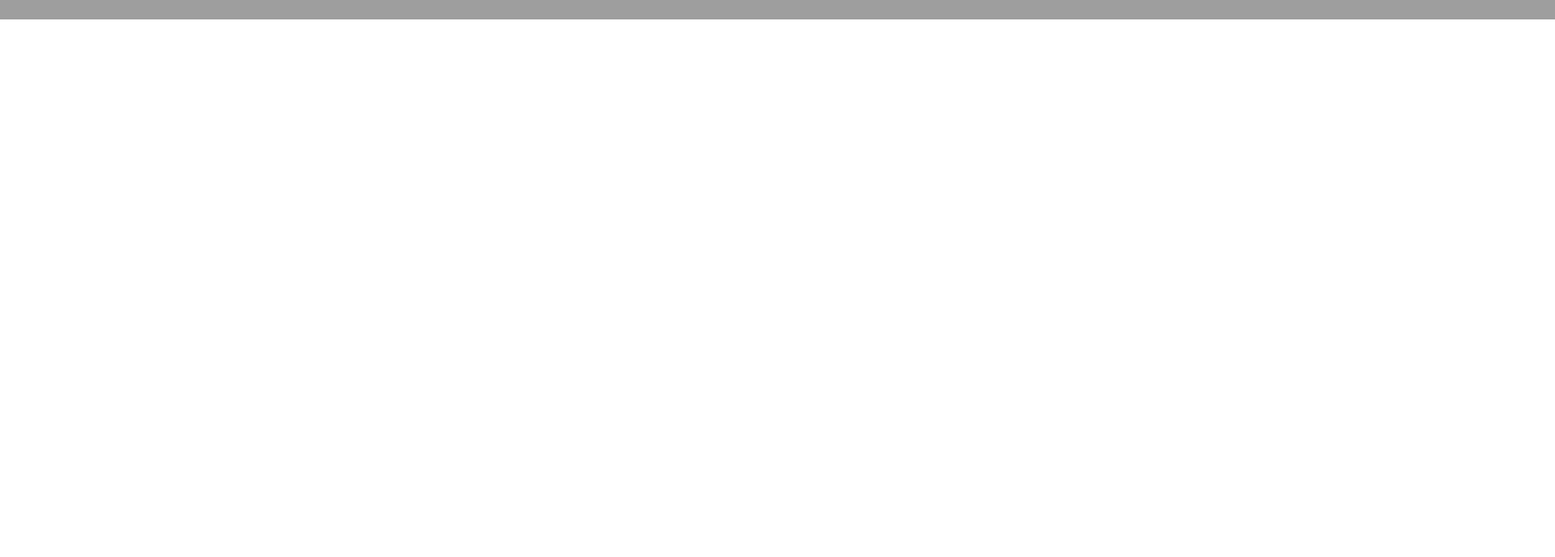
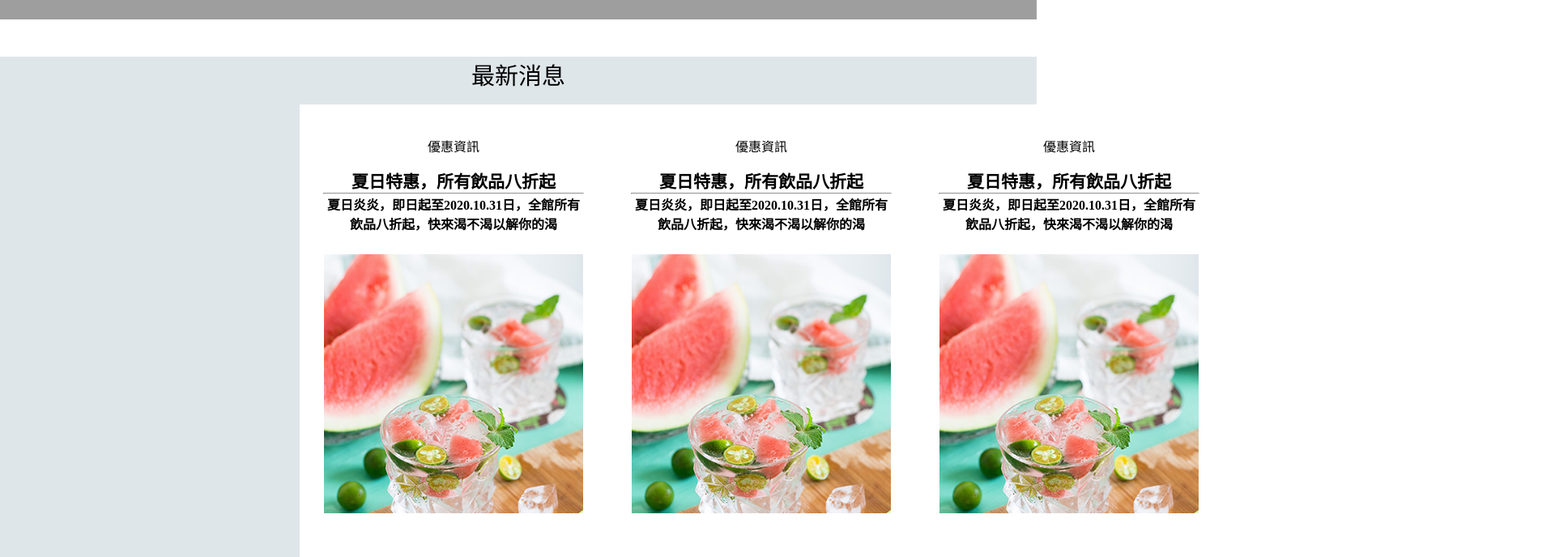
Before and after one commit to Barryweb/kebukeye, a plain HTML site: page index.html in a window 1280 px wide. Shown: the part 1776-2464 px from the top of the page at 81% size, 1920 px wide, since content can reach past the window. Before the commit the page ends 1800 px from the top, so only its background shows below. Drawn offline with Linux system fonts and the light colour scheme; grey boxes are pictures that could not be loaded.

Commit message:
新增news

```diff
--- a/index.html
+++ b/index.html
@@ -12,7 +12,7 @@
     <!-- nav -->
     <nav>
         <div id="logo">
-            <a href=""><img src="/img/7.png" alt=""></a>
+            <a href=""><img src="img/7.png"></a>
         </div>
         <div id="nav">
             <a href="#">最新消息</a>
@@ -26,6 +26,44 @@
     <div id="banner">
         <img src="./img/6.png">
     </div>
+    <div id="news">
+        <div class="title">
+            <p>最新消息</p>
+        </div>
+        <div class="img">
+            <div class="img1">
+                <div class="img-content">
+                    <p>優惠資訊</p>
+                    <h1>夏日特惠，所有飲品八折起</h1>
+                    <hr>
+                    <div class="detial">
+                        <h4>夏日炎炎，即日起至2020.10.31日，全館所有飲品八折起，快來渴不渴以解你的渴</h4>
+                    </div>
+                    <img src="/kebukeye/img/3.png">
+                </div>
+            </div>
+
+            <div class="img1">
+                <div class="img-content">
+                <p>優惠資訊</p>
+                <h1>夏日特惠，所有飲品八折起</h1>
+                <hr>
+                <h4>夏日炎炎，即日起至2020.10.31日，全館所有飲品八折起，快來渴不渴以解你的渴</h4>
+                <img src="/kebukeye/img/3.png">
+            </div>
+            </div>
+
+            <div class="img1">
+                <div class="img-content">
+                <p>優惠資訊</p>
+                <h1>夏日特惠，所有飲品八折起</h1>
+                <hr>
+                <h4>夏日炎炎，即日起至2020.10.31日，全館所有飲品八折起，快來渴不渴以解你的渴</h4>
+                <img src="/kebukeye/img/3.png">
+            </div>
+            </div>
+        </div>
+    </div>
 </body>
 
 </html>
--- a/style.css
+++ b/style.css
@@ -3,6 +3,15 @@
   margin: 0;
   font-family: 微軟正黑體;
   box-sizing: border-box;
+}
+.clearfix:after,
+.clearfix:before {
+    content: "";
+    display: block;
+    clear: both;
+    overflow: hidden;
+    visibility: hidden;
+    height: 0;
 }
 #logo {
   padding-left: 374px;
@@ -29,7 +38,7 @@ a {
   font-size: 15px;
 }
 #banner {
-  width: 1920px;
+  width: 100%;;
   height: 1800px;
   padding: 200px;
   background-image: url(./img/invalid-name.png);
@@ -41,3 +50,58 @@ a {
   margin: 0 auto;
   display: inline-block;
 }
+#news{
+  width: 100%;
+  height: 734px;
+  background:#dfe6e9;
+}
+#news .title{
+  width: 100%;
+  height: 59px;
+  text-align: center;
+  margin-top: 46px;
+  font-size: 29px;
+}
+#news .img .img1 h1{
+  font-size: 21px;
+  text-align: center;
+  width: 380px;
+}
+#news .img .img1 hr{
+  color: black;
+  margin-bottom: 28px;
+  width: 322px;
+  margin: 0 auto;
+}
+#news .img .img1 h4{
+  width: 322px;
+  height: 74px;
+  margin: 0 auto;
+}
+#news .title p{
+  padding: 0 5px;
+}
+#news .img{
+  width: 1000%;
+  height: 600px;
+  margin-left: 370px;
+}
+#news .img .img1 .img-content{
+  margin-top: 39px;
+}
+#news .img .img1{
+  width: 380px;
+  height: 600px;
+  float: left;
+  text-align: center;
+  background: white;
+}
+#news .img .img1 .detial{
+  width: 380px;
+  height: 74px;
+}
+#news .img .img1 p{
+  text-align: center;
+  width: 380px;
+  height: 40px;
+}
```
